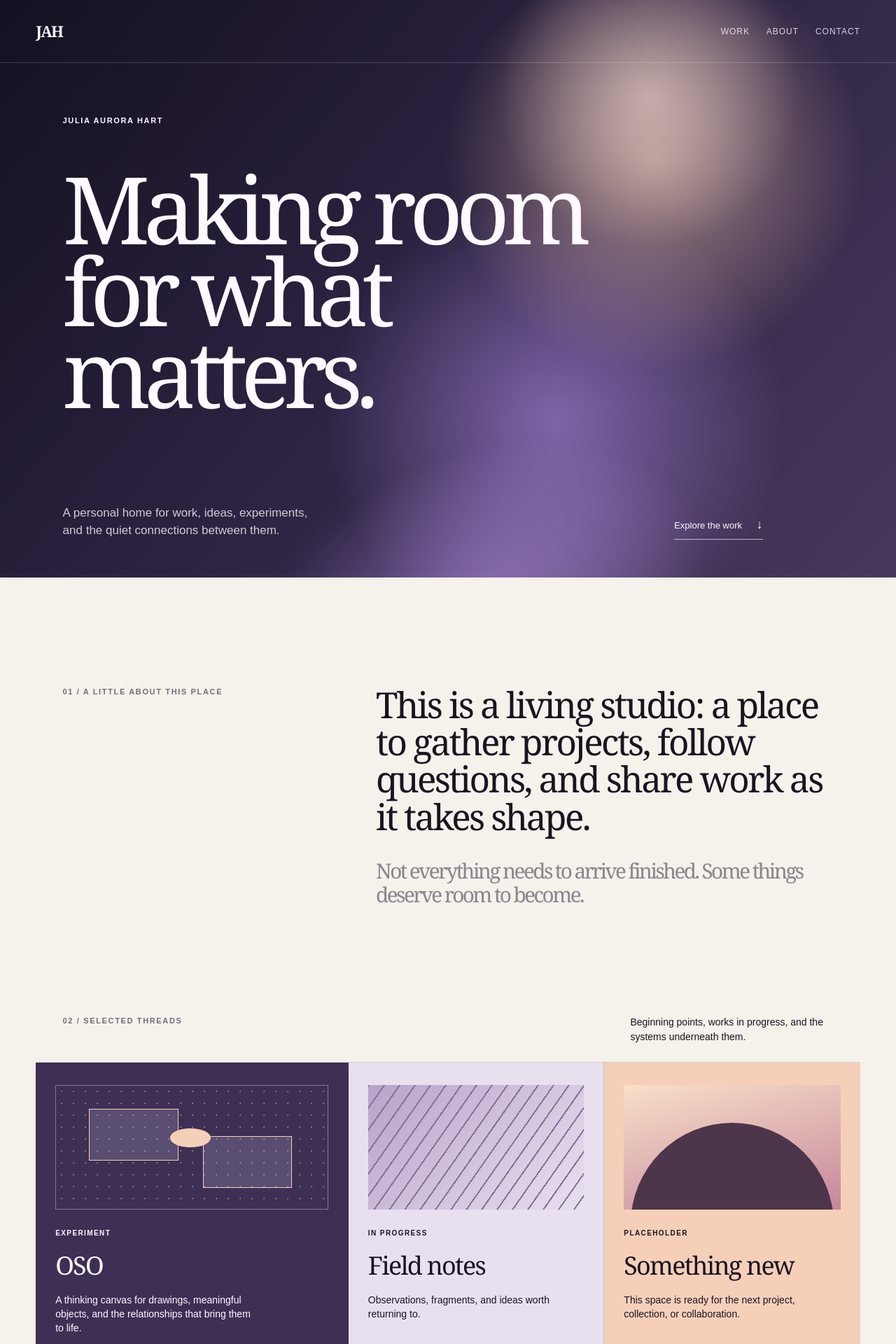
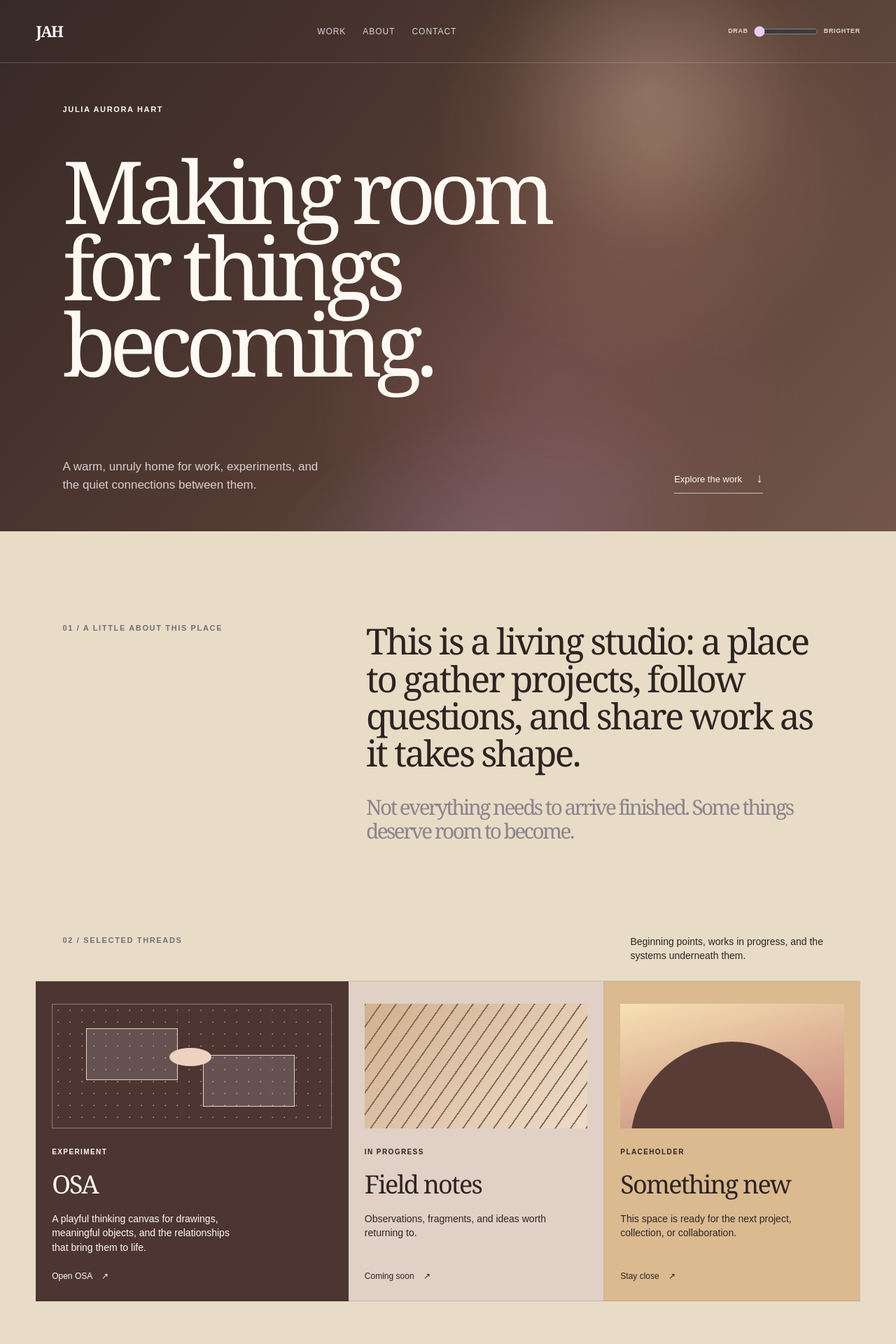
Before and after one commit to juliaaurorahart/juliaaurorahart-com, a React (Vite) app: page / in a window 1280 px wide. Shown: the top 1920 px of the page at 70% size. Built offline with nearby package versions, Linux system fonts and the light colour scheme.

Commit message:
Warm up site and link OSA

```diff
--- a/app/globals.css
+++ b/app/globals.css
@@ -1,27 +1,29 @@
 @import "tailwindcss";
 
-:root { --ink: #191421; --lavender: #d9cff4; --peach: #f5c6ae; --paper: #f5f1eb; --line: rgba(25, 20, 33, .16); }
+:root { --ink: #30231f; --lavender: #d9a7bd; --peach: #efb184; --paper: #f8f0df; --line: rgba(68, 42, 30, .18); }
 * { box-sizing: border-box; }
 html { scroll-behavior: smooth; }
 body { margin: 0; color: var(--ink); background: var(--paper); font-family: Arial, Helvetica, sans-serif; }
 a { color: inherit; }
+.site-shell { --bright: 42%; --drab: calc(100% - var(--bright)); --site-brightness: 1; --site-saturation: 1; --paper: color-mix(in srgb, #e8dcc7 var(--drab), #fff9e9 var(--bright)); --line: rgba(68, 42, 30, .18); background: var(--paper); transition: background .5s ease; }
+.site-shell > * { filter: brightness(var(--site-brightness)) saturate(var(--site-saturation)); transition: filter .5s ease; }
 .nav { display: flex; align-items: center; justify-content: space-between; padding: 28px 4vw; border-bottom: 1px solid rgba(255,255,255,.18); color: #f9f7ff; position: absolute; z-index: 2; width: 100%; }
 .wordmark { font-family: Georgia, 'Times New Roman', serif; font-size: 22px; font-weight: 700; letter-spacing: -.08em; text-decoration: none; }
 .nav-links { display: flex; gap: 24px; font-size: 12px; letter-spacing: .08em; text-transform: uppercase; }
 .nav-links a { text-decoration: none; opacity: .82; transition: opacity .2s ease; }
 .nav-links a:hover { opacity: 1; }
-.hero { min-height: 760px; padding: 164px 7vw 54px; position: relative; overflow: hidden; color: #fffaff; background: radial-gradient(circle at 73% 28%, rgba(245,198,174,.58), transparent 27%), radial-gradient(circle at 62% 73%, rgba(179,143,239,.58), transparent 33%), linear-gradient(130deg, #151020 0%, #2c2342 48%, #48385c 100%); }
+.hero { min-height: var(--hero-height); padding: var(--hero-top) 7vw 54px; position: relative; overflow: hidden; color: #fffaf0; background: radial-gradient(circle at 73% 28%, color-mix(in srgb, rgba(235,164,105,.28) var(--drab), #ffd77e var(--bright)), transparent 30%), radial-gradient(circle at 62% 73%, color-mix(in srgb, rgba(195,104,126,.28) var(--drab), #ff9c9e var(--bright)), transparent 36%), linear-gradient(130deg, color-mix(in srgb, #3b2823 var(--drab), #61301f var(--bright)) 0%, color-mix(in srgb, #59382e var(--drab), #a64e45 var(--bright)) 48%, color-mix(in srgb, #7c5544 var(--drab), #d7805a var(--bright)) 100%); transition: min-height .5s ease, padding .5s ease, background .5s ease; }
 .hero > *:not(.orb) { position: relative; z-index: 1; }
 .eyebrow, .section-label { margin: 0; font-size: 11px; font-weight: 700; letter-spacing: .15em; }
-.hero h1 { max-width: 920px; margin: 58px 0 130px; font-family: Georgia, 'Times New Roman', serif; font-size: clamp(60px, 10.4vw, 150px); font-weight: 400; letter-spacing: -.075em; line-height: .88; }
+.hero h1 { max-width: 920px; margin: var(--hero-title-top) 0 var(--hero-title-bottom); font-family: Georgia, 'Times New Roman', serif; font-size: clamp(60px, var(--hero-size), 150px); font-weight: 400; letter-spacing: var(--hero-letter); line-height: var(--hero-line); transition: letter-spacing .45s ease, line-height .45s ease; }
 .hero-foot { display: flex; align-items: flex-end; justify-content: space-between; gap: 32px; max-width: 1000px; }
 .hero-foot p { max-width: 380px; margin: 0; font-size: 17px; line-height: 1.5; color: rgba(255,250,255,.78); }
 .text-link { padding-bottom: 7px; border-bottom: 1px solid rgba(255,255,255,.64); font-size: 13px; text-decoration: none; white-space: nowrap; }
 .text-link span { margin-left: 17px; font-size: 18px; }
-.orb { position: absolute; border-radius: 50%; mix-blend-mode: screen; filter: blur(3px); opacity: .65; }
+.orb { position: absolute; border-radius: var(--orb-radius); mix-blend-mode: screen; filter: blur(var(--orb-blur)); opacity: var(--orb-opacity); transition: border-radius .5s ease, filter .5s ease, opacity .5s ease; }
 .orb-one { top: -90px; right: 10%; width: 450px; height: 450px; background: radial-gradient(circle, rgba(255,211,187,.85), rgba(255,211,187,0) 68%); }
 .orb-two { bottom: -250px; right: 20%; width: 670px; height: 430px; background: radial-gradient(ellipse, rgba(172,129,245,.82), rgba(172,129,245,0) 70%); transform: rotate(-21deg); }
-.manifesto { display: grid; grid-template-columns: .72fr 1.28fr; gap: 80px; padding: 155px 7vw; }
+.manifesto { display: grid; grid-template-columns: .72fr 1.28fr; gap: var(--manifesto-gap); padding: var(--manifesto-pad) 7vw; transition: gap .45s ease, padding .45s ease; }
 .section-label { color: #756c7b; }
 .manifesto-copy { max-width: 780px; font-family: Georgia, 'Times New Roman', serif; font-size: clamp(30px, 4vw, 55px); letter-spacing: -.05em; line-height: 1.04; }
 .manifesto-copy p { margin: 0; }
@@ -30,17 +32,20 @@ a { color: inherit; }
 .work-heading { display: flex; justify-content: space-between; gap: 30px; padding: 0 3vw 26px; border-bottom: 1px solid var(--line); }
 .work-heading > p:last-child { max-width: 290px; margin: 0; font-size: 14px; line-height: 1.45; }
 .work-grid { display: grid; grid-template-columns: 1.1fr .9fr .9fr; }
-.project-card { min-height: 440px; padding: 32px 28px 26px; border-right: 1px solid var(--line); border-bottom: 1px solid var(--line); background: #e8e0ef; display: flex; flex-direction: column; }
+.project-card { min-height: var(--card-height); padding: 32px var(--card-pad) 26px; border-right: 1px solid var(--line); border-bottom: 1px solid var(--line); border-radius: var(--card-radius); background: color-mix(in srgb, #e5cfc0 var(--drab), #ffdcbf var(--bright)); display: flex; flex-direction: column; transition: min-height .45s ease, padding .45s ease, border-radius .45s ease, background .45s ease, transform .45s ease; }
+.project-card:hover { transform: translateY(var(--card-lift)); }
 .project-card:last-child { border-right: 0; }
-.large-card { color: #fffaff; background: #3e2f55; }
-.pale-card { background: #f6cfb9; }
+.large-card { color: #fffaf0; background: color-mix(in srgb, #55332d var(--drab), #9b4a43 var(--bright)); }
+.pale-card { background: color-mix(in srgb, #e7b87e var(--drab), #ffca7e var(--bright)); }
 .project-mark { height: 178px; margin-bottom: 26px; position: relative; }
 .mark-canvas { border: 1px solid rgba(255,255,255,.36); background-image: radial-gradient(rgba(255,255,255,.42) 1px, transparent 1px); background-size: 17px 17px; }
 .mark-canvas span { position: absolute; display: block; width: 33%; height: 42%; border: 1px solid #f6cfb9; background: rgba(217,207,244,.18); }
 .mark-canvas span:nth-child(1) { top: 19%; left: 12%; }.mark-canvas span:nth-child(2) { right: 13%; bottom: 17%; }.mark-canvas span:nth-child(3) { top: 35%; left: 42%; width: 15%; height: 15%; border-radius: 50%; background: #f6cfb9; }
-.mark-field { background: repeating-linear-gradient(125deg, #85709c 0 2px, transparent 2px 18px), linear-gradient(135deg,#b8a3c8,#e8e0ef); }
-.mark-sun { overflow: hidden; background: linear-gradient(165deg, #f9dfc8, #c5879c); }.mark-sun::after { content: ''; position: absolute; width: 290px; height: 290px; border-radius: 50%; bottom: -166px; left: 50%; transform: translateX(-50%); background: #4d354b; }
+.mark-field { background: repeating-linear-gradient(125deg, #9d6654 0 2px, transparent 2px 18px), linear-gradient(135deg,#dab17f,#f3dac0); }
+.mark-sun { overflow: hidden; background: linear-gradient(165deg, #ffe0a0, #d88072); }.mark-sun::after { content: ''; position: absolute; width: 290px; height: 290px; border-radius: 50%; bottom: -166px; left: 50%; transform: translateX(-50%); background: #633a32; }
 .project-kind { margin: 0 0 12px; font-size: 10px; font-weight: 700; letter-spacing: .14em; }.project-card h2 { margin: 0; font-family: Georgia, 'Times New Roman', serif; font-size: 36px; font-weight: 400; letter-spacing: -.05em; }.project-card > p:not(.project-kind) { max-width: 280px; margin: 12px 0 22px; font-size: 14px; line-height: 1.45; }.project-card a { margin-top: auto; font-size: 12px; text-decoration: none; }.project-card a span { margin-left: 10px; }
-.closing { padding: 135px 7vw 108px; color: #fffaff; background: #21192d; }.closing .section-label { color: #c7b6db; }.closing h2 { margin: 45px 0; font-family: Georgia, 'Times New Roman', serif; font-size: clamp(56px, 8vw, 112px); font-weight: 400; letter-spacing: -.07em; line-height: .9; }.closing em { color: var(--peach); }.contact-link { display: inline-block; padding-bottom: 9px; border-bottom: 1px solid rgba(255,255,255,.6); font-size: 17px; text-decoration: none; }.contact-link span { margin-left: 35px; }
-footer { display: flex; justify-content: space-between; padding: 20px 4vw; color: #bcb1c7; background: #21192d; border-top: 1px solid rgba(255,255,255,.14); font-size: 11px; } footer a { text-decoration: none; }
-@media (max-width: 760px) { .nav { padding: 21px 6vw; }.nav-links { gap: 14px; font-size: 10px; }.hero { min-height: 680px; padding: 152px 7vw 45px; }.hero h1 { margin: 55px 0 105px; }.hero-foot, .work-heading { display: block; }.hero-foot p { margin-bottom: 30px; }.manifesto { display: block; padding: 90px 7vw; }.manifesto-copy { margin-top: 42px; }.work { padding: 0 0 70px; }.work-heading { padding: 0 7vw 25px; }.work-heading > p:last-child { margin-top: 20px; }.work-grid { display: block; }.project-card { border-right: 0; min-height: 380px; padding: 28px 7vw; }.closing { padding: 90px 7vw; } }
+.closing { padding: var(--closing-pad) 7vw 108px; color: #fffaf0; background: color-mix(in srgb, #3a2521 var(--drab), #6b312b var(--bright)); transition: padding .45s ease, background .45s ease; }.closing .section-label { color: #e5b9a0; }.closing h2 { margin: 45px 0; font-family: Georgia, 'Times New Roman', serif; font-size: clamp(56px, var(--closing-size), 112px); font-weight: 400; letter-spacing: var(--closing-letter); line-height: .9; }.closing em { color: color-mix(in srgb, #efb184 var(--drab), #ffd581 var(--bright)); }.contact-link { display: inline-block; padding-bottom: 9px; border-bottom: 1px solid rgba(255,255,255,.6); font-size: 17px; text-decoration: none; }.contact-link span { margin-left: 35px; }
+footer { display: flex; justify-content: space-between; padding: 20px 4vw; color: #e1bcac; background: #3a2521; border-top: 1px solid rgba(255,255,255,.14); font-size: 11px; } footer a { text-decoration: none; }
+.mood-control { display: flex; align-items: center; gap: 8px; margin-left: 24px; color: rgba(255,255,255,.78); font-size: 9px; font-weight: 700; letter-spacing: .07em; text-transform: uppercase; }
+.mood-control input { width: 92px; accent-color: #f1c6ff; cursor: ew-resize; }
+@media (max-width: 760px) { .nav { padding: 21px 6vw; }.nav-links { gap: 14px; font-size: 10px; }.mood-control { position: absolute; right: 6vw; top: 52px; }.mood-control input { width: 72px; }.hero { min-height: 680px; padding: 152px 7vw 45px; }.hero h1 { margin: 55px 0 105px; }.hero-foot, .work-heading { display: block; }.hero-foot p { margin-bottom: 30px; }.manifesto { display: block; padding: 90px 7vw; }.manifesto-copy { margin-top: 42px; }.work { padding: 0 0 70px; }.work-heading { padding: 0 7vw 25px; }.work-heading > p:last-child { margin-top: 20px; }.work-grid { display: block; }.project-card { border-right: 0; min-height: 380px; padding: 28px 7vw; }.closing { padding: 90px 7vw; } }
--- a/app/page.tsx
+++ b/app/page.tsx
@@ -1,6 +1,35 @@
+"use client"
+
+import { useEffect, useState, type CSSProperties } from "react"
+
+const MOOD_KEY = "jah-visual-mood"
+
 export default function Home() {
+  const [mood, setMood] = useState(0.42)
+
+  useEffect(() => {
+    const savedMood = Number(localStorage.getItem(MOOD_KEY))
+    if (Number.isFinite(savedMood) && savedMood >= 0 && savedMood <= 1) setMood(savedMood)
+  }, [])
+
+  const changeMood = (value: number) => {
+    setMood(value)
+    localStorage.setItem(MOOD_KEY, String(value))
+  }
+
+  const visualStyle = {
+    "--bright": `${mood * 100}%`, "--site-brightness": `${1 + mood * 1.2}`, "--site-saturation": `${.72 + mood * 1.45}`,
+    "--hero-height": `${730 + mood * 110}px`, "--hero-top": `${148 + mood * 28}px`,
+    "--hero-title-top": `${52 + mood * 12}px`, "--hero-title-bottom": `${110 + mood * 30}px`,
+    "--hero-size": `${9.7 + mood * .7}vw`, "--hero-letter": `${-.075 + mood * .018}em`, "--hero-line": `${.88 + mood * .04}`,
+    "--orb-radius": `${50 - mood * 18}%`, "--orb-blur": `${6 - mood * 5}px`, "--orb-opacity": `${.25 + mood * .75}`,
+    "--manifesto-gap": `${58 + mood * 45}px`, "--manifesto-pad": `${130 + mood * 42}px`,
+    "--card-height": `${420 + mood * 34}px`, "--card-pad": `${23 + mood * 8}px`, "--card-radius": `${mood * 18}px`, "--card-lift": `${mood * -8}px`,
+    "--closing-pad": `${115 + mood * 38}px`, "--closing-size": `${7.5 + mood * .5}vw`, "--closing-letter": `${-.07 + mood * .015}em`,
+  } as CSSProperties
+
   return (
-    <main>
+    <main className="site-shell" style={visualStyle}>
       <nav className="nav" aria-label="Primary navigation">
         <a className="wordmark" href="#top">JAH</a>
         <div className="nav-links">
@@ -8,13 +37,18 @@ export default function Home() {
           <a href="#about">About</a>
           <a href="mailto:hello@juliaaurorahart.com">Contact</a>
         </div>
+        <label className="mood-control" title="Adjust the visual mood">
+          <span>Drab</span>
+          <input type="range" min="0" max="1" step="0.01" value={mood} onChange={(event) => changeMood(Number(event.target.value))} aria-label="Visual mood, drab to brighter" />
+          <span>Brighter</span>
+        </label>
       </nav>
 
       <section className="hero" id="top">
         <p className="eyebrow">JULIA AURORA HART</p>
-        <h1>Making room<br />for what matters.</h1>
+        <h1>Making room<br />for things becoming.</h1>
         <div className="hero-foot">
-          <p>A personal home for work, ideas, experiments, and the quiet connections between them.</p>
+          <p>A warm, unruly home for work, experiments, and the quiet connections between them.</p>
           <a className="text-link" href="#work">Explore the work <span>↓</span></a>
         </div>
         <div className="orb orb-one" aria-hidden="true" />
@@ -38,9 +72,9 @@ export default function Home() {
           <article className="project-card large-card">
             <div className="project-mark mark-canvas" aria-hidden="true"><span /><span /><span /></div>
             <p className="project-kind">EXPERIMENT</p>
-            <h2>OSO</h2>
-            <p>A thinking canvas for drawings, meaningful objects, and the relationships that bring them to life.</p>
-            <a href="#contact">Follow its progress <span>↗</span></a>
+            <h2>OSA</h2>
+            <p>A playful thinking canvas for drawings, meaningful objects, and the relationships that bring them to life.</p>
+            <a href="https://osa.juliaaurorahart.com">Open OSA <span>↗</span></a>
           </article>
           <article className="project-card">
             <div className="project-mark mark-field" aria-hidden="true" />
```
